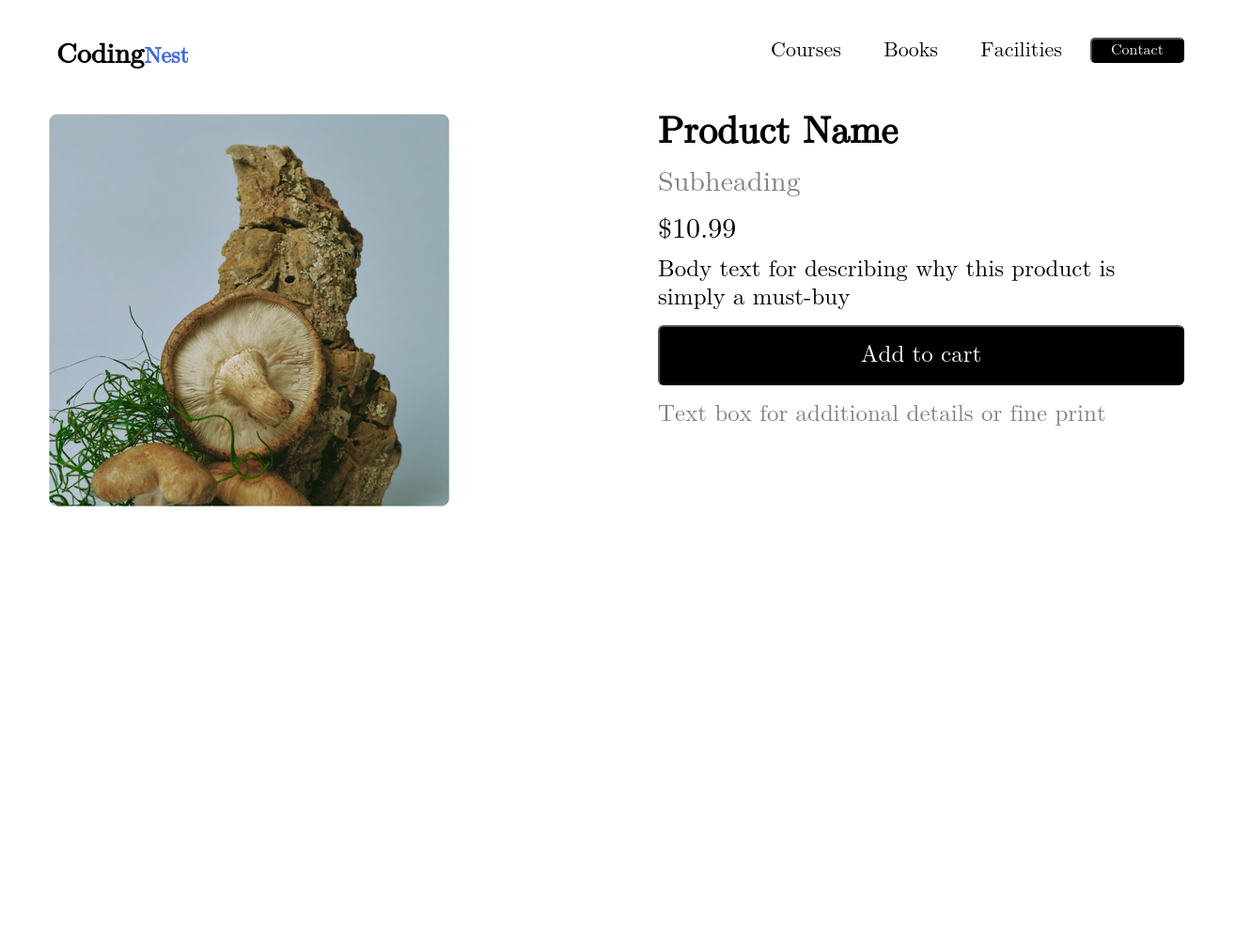
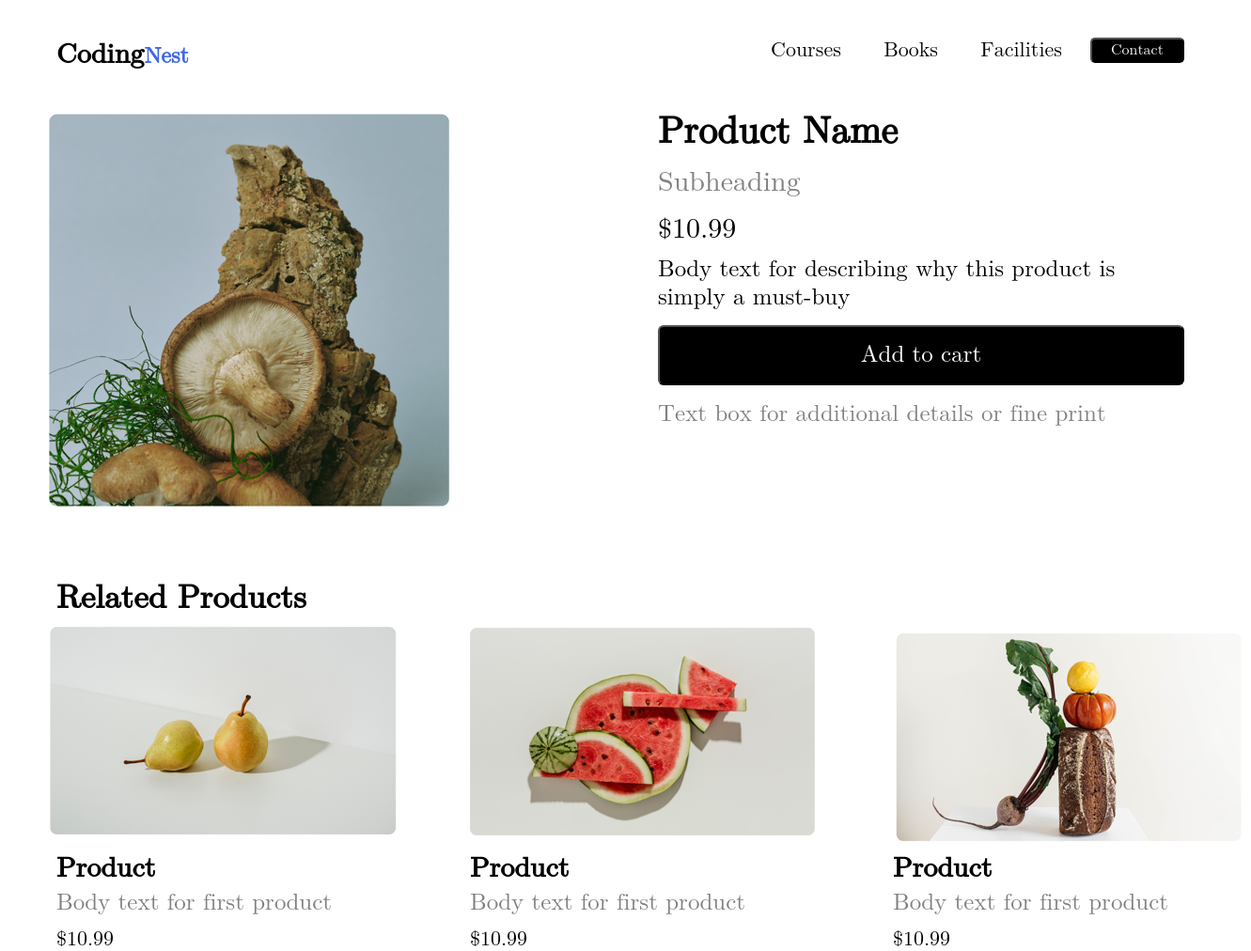
Before and after one commit to 1NonlyRohan/CodingNest-Assignment-12-v4, a plain HTML site: page index.html in a window 1280 px wide. Shown: the whole page at 94% size, 1331 px wide, since content can reach past the window. Before the commit the page ends 800 px from the top, so only its background shows below. Drawn offline with Linux system fonts and the light colour scheme.

Commit message:
complete section-2

```diff
--- a/index.html
+++ b/index.html
@@ -8,16 +8,19 @@
     <link rel="stylesheet" href="style.css">
 
     <style>
-
-        .head{
+        .head {
             position: relative;
         }
 
-        .product-name{
+        .product-name {
             position: relative;
         }
 
-        .mid-1{
+        .mid-1 {
+            position: relative;
+        }
+
+        .mid-2 {
             position: relative;
         }
 
@@ -63,5 +66,31 @@
         </div>
     </section>
 
+    <section class="mid-2">
+        <h1>Related Products</h1>
+
+        <div class="img-2-content-1">
+            <img src="Images/img-2.PNG" alt="img-2">
+            <h1>Product</h1>
+            <p id="p5">Body text for first product</p>
+            <p id="p6">$10.99</p>
+        </div>
+
+        <div class="img-2-content-2">
+            <img src="Images/img-3.PNG" alt="img-2">
+            <h1>Product</h1>
+            <p id="p7">Body text for first product</p>
+            <p id="p8">$10.99</p>
+        </div>
+
+        <div class="img-2-content-3">
+            <img src="Images/img-4.PNG" alt="img-2">
+            <h1>Product</h1>
+            <p id="p9">Body text for first product</p>
+            <p id="p10">$10.99</p>
+        </div>
+
+    </section>
 </body>
+
 </html>
--- a/style.css
+++ b/style.css
@@ -1,4 +1,4 @@
-*{
+* {
     margin: 0;
     padding: 0;
     box-sizing: border-box;
@@ -8,7 +8,7 @@
     font-size: 16px;
 }
 
-body{
+body {
     background: #fff;
 }
 
@@ -45,7 +45,7 @@ button a {
     color: white;
 }
 
-.img-1 img{
+.img-1 img {
     position: absolute;
     margin: 50px 0 0 50px;
 }
@@ -85,10 +85,10 @@ button a {
     padding: 15px;
     width: 560px;
     border-radius: 6px;
-    margin: 280px 0px 0px 700px;
+    margin: 280px 0 0 700px;
 }
 
-.product-name button a{
+.product-name button a {
     color: white;
     font-size: 25px;
     font-family: math;
@@ -101,3 +101,81 @@ button a {
     margin: 360px 90px 0 700px;
     font-size: 25px;
 }
+
+.mid-2 h1 {
+    font-size: 35px;
+    margin: 550px 0 0 60px;
+    position: absolute;
+}
+
+.img-2-content-1 img {
+    position: absolute;
+    margin: 600px 0 0 50px;
+}
+
+.img-2-content-1 h1 {
+    font-size: 30px;
+    position: absolute;
+    margin: 840px 0px 0px 60px;
+}
+
+.img-2-content-1 #p5 {
+    position: absolute;
+    margin: 880px 0px 0px 60px;
+    color: grey;
+    font-size: 25px;
+}
+
+.img-2-content-1 #p6 {
+    font-size: 22px;
+    position: absolute;
+    margin: 920px 0px 0px 60px;
+}
+
+.img-2-content-2 img {
+    position: absolute;
+    margin: 600px 0 0 500px;
+}
+
+.img-2-content-2 h1 {
+    font-size: 30px;
+    position: absolute;
+    margin: 840px 0px 0px 500px;
+}
+
+.img-2-content-2 #p7 {
+    position: absolute;
+    margin: 880px 0px 0px 500px;
+    color: grey;
+    font-size: 25px;
+}
+
+.img-2-content-2 #p8 {
+    font-size: 22px;
+    position: absolute;
+    margin: 920px 0px 0px 500px;
+}
+
+.img-2-content-3 img {
+    position: absolute;
+    margin: 600px 0 0 950px;
+}
+
+.img-2-content-3 h1 {
+    font-size: 30px;
+    position: absolute;
+    margin: 840px 0px 0px 950px;
+}
+
+.img-2-content-3 #p9 {
+    position: absolute;
+    margin: 880px 0px 0px 950px;
+    color: grey;
+    font-size: 25px;
+}
+
+.img-2-content-3 #p10 {
+    font-size: 22px;
+    position: absolute;
+    margin: 920px 0px 0px 950px;
+}
```
